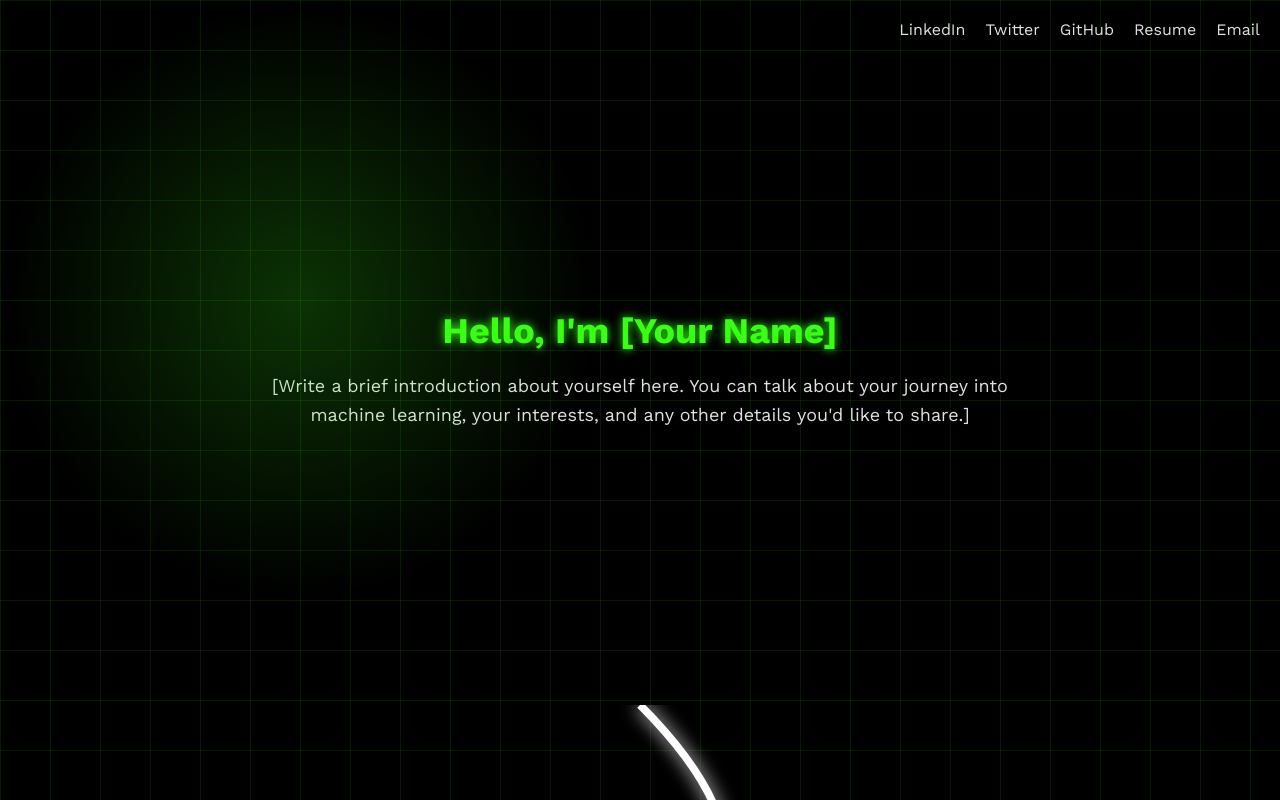
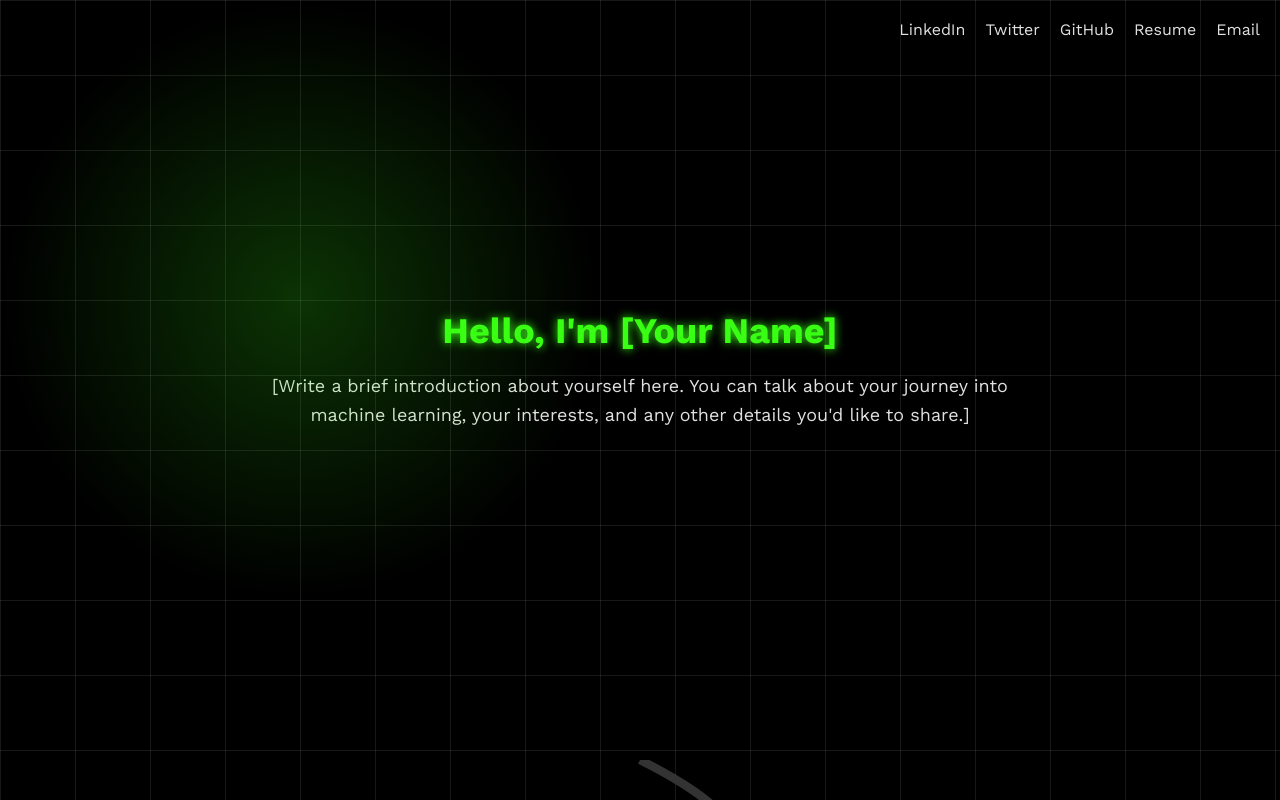
Before and after one commit to nnilayy/portfolio-website, a React (Create React App) app in the folder frontend/: page / in a window 1280 px wide. Shown: the top 800 px of the page. Built offline with nearby package versions, Linux system fonts and the light colour scheme.

Commit message:
Fixed Timeline rush issue

```diff
--- a/frontend/src/Timeline.js
+++ b/frontend/src/Timeline.js
@@ -2,7 +2,7 @@
 import React, { useEffect, useState, useRef } from 'react';
 import './styles/Timeline.css';
 
-const Timeline = ({ lineLength = 1600, lineWidth = 400, amplitude = 200, frequency = 400 }) => {
+const Timeline = ({ lineLength = 1600, lineWidth = 600, amplitude = 200, frequency = 200 }) => {
   const [scrollPercent, setScrollPercent] = useState(0);
   const timelineSectionRef = useRef(null);
   const pathRef = useRef(null);
@@ -16,18 +16,24 @@ const Timeline = ({ lineLength = 1600, lineWidth = 400, amplitude = 200, frequen
     const timelineSection = timelineSectionRef.current;
 
     const handleScroll = () => {
-      const scrollTop = window.scrollY;
-      const offsetTop = timelineSection.offsetTop;
-      const sectionHeight =
-        timelineSection.offsetHeight - window.innerHeight;
-      const scrolled = Math.min(
-        Math.max((scrollTop - offsetTop) / sectionHeight, 0),
-        1
-      );
+      const rect = timelineSection.getBoundingClientRect();
+      const viewportHeight = window.innerHeight;
+
+      // Calculate how much of the section is above the viewport
+      const sectionAbove = Math.max(0, -rect.top);
+
+      // Calculate the scroll progress
+      const scrollProgress = sectionAbove / (rect.height - viewportHeight);
+
+      // Ensure the scroll progress is between 0 and 1
+      const scrolled = Math.max(0, Math.min(1, scrollProgress));
+
       setScrollPercent(scrolled);
     };
 
     window.addEventListener('scroll', handleScroll);
+    // Initial call to set the correct position on load
+    handleScroll();
 
     return () => window.removeEventListener('scroll', handleScroll);
   }, []);
--- a/frontend/src/styles/Introduction.css
+++ b/frontend/src/styles/Introduction.css
@@ -5,8 +5,9 @@
   padding: 250px 20px;
   margin-top: 60px;
   text-align: center;
-  background-color: transparent;
+  background-color: transparents;
   color: var(--introduction-text);
+  border-radius: 15px;
 }
 
 .introduction h1 {
--- a/frontend/src/styles/Timeline.css
+++ b/frontend/src/styles/Timeline.css
@@ -5,10 +5,13 @@
 
 .timeline-section {
   position: relative;
-  height: 300vh;
+  height: 100%;
+  width: 100%;
   background-color: transparent;
-  padding-top: 50px;
+  padding-top: 80px;
+  padding-bottom: 10px;
   display: flex;
+  overflow: hidden;
   justify-content: center;
   align-items: center;
 }
@@ -17,7 +20,7 @@
   display: flex;
   justify-content: center;
   width: 100%;
-  max-width: 600px;
+  max-width: 80%;
 }
 
 .timeline-svg {
--- a/frontend/src/styles/colors.css
+++ b/frontend/src/styles/colors.css
@@ -49,7 +49,7 @@
   );
 
   /* Grid Color */
-  --grid-line-color: rgba(57, 255, 20, 0.1);
+  --grid-line-color: rgba(255, 255, 255, 0.094);
   --grid-line-width: 1px;
-  --grid-square-size: 50px;
+  --grid-square-size: 75px;
 }
```
